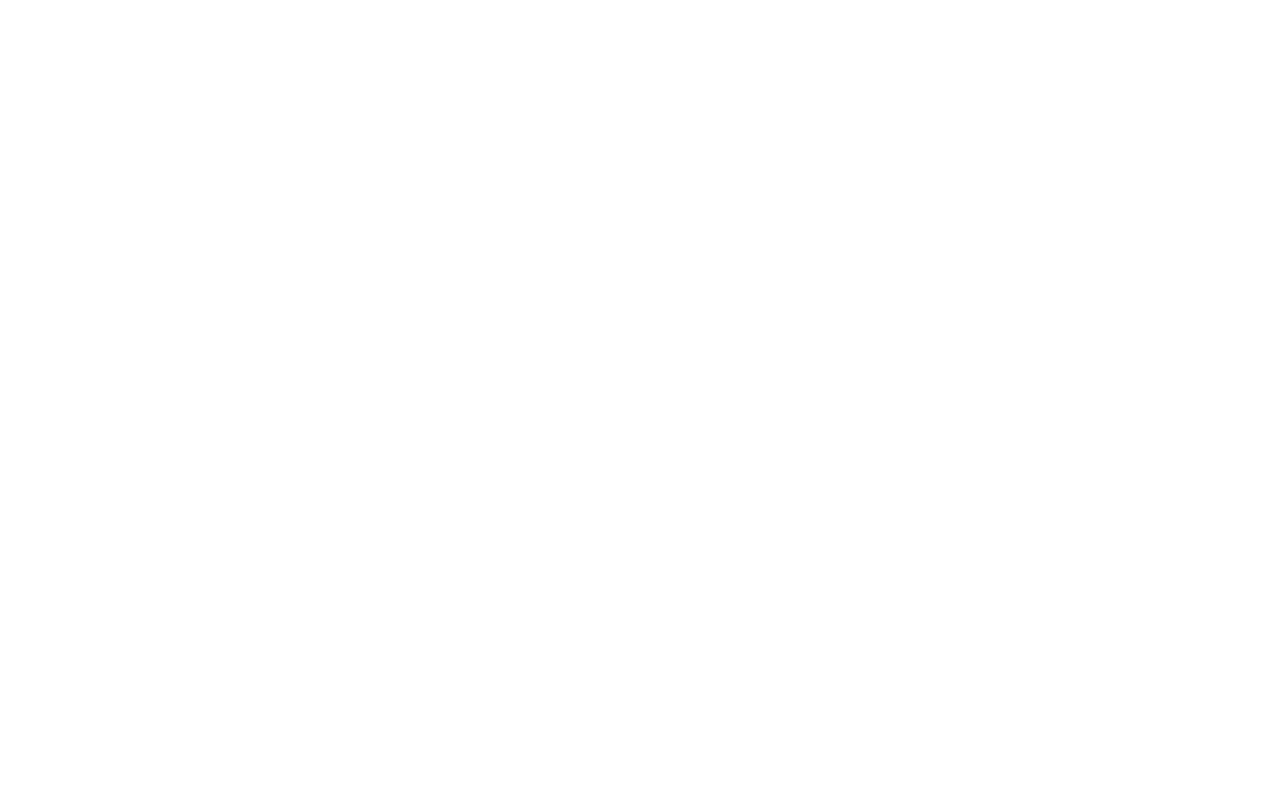
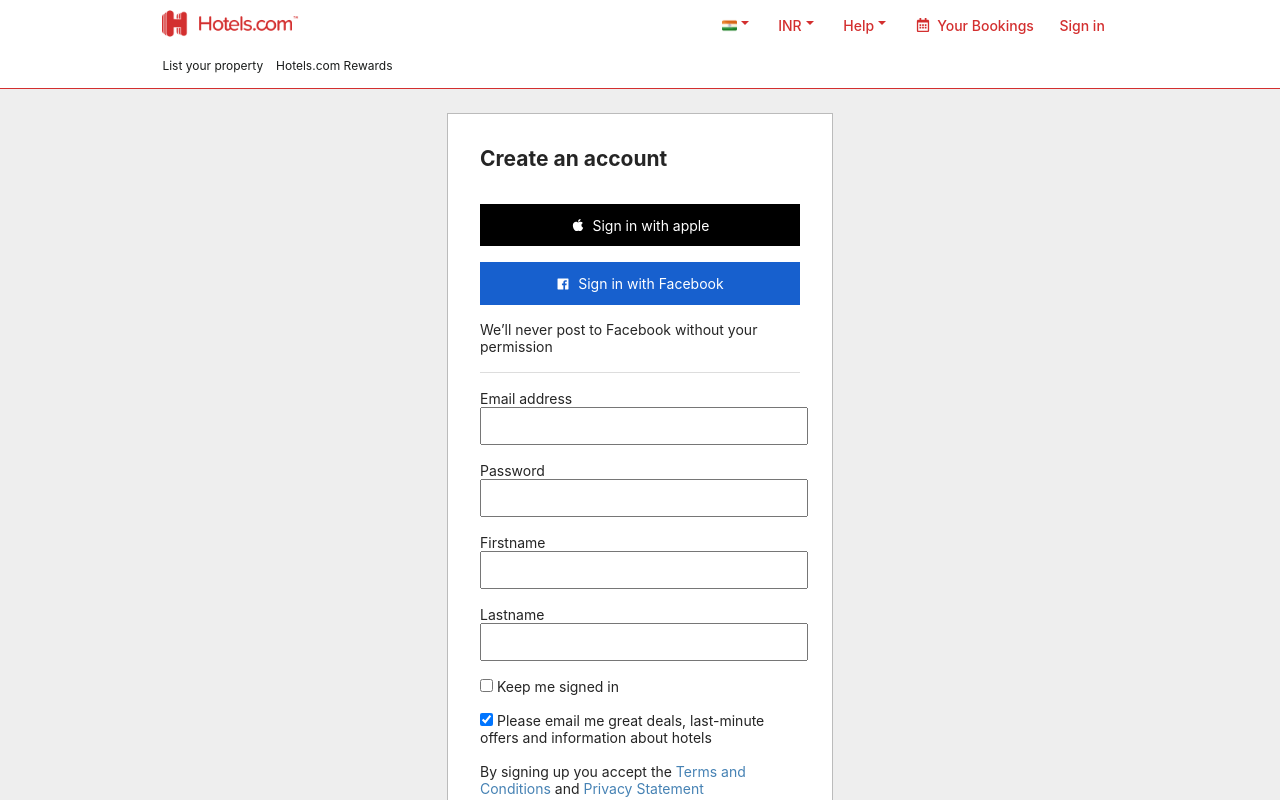
Before and after one commit to abhishekmah/Project-Hotels.com, a React (Create React App) app: page /signup in a window 1280 px wide. Shown: the top 800 px of the page. Built offline with nearby package versions, Linux system fonts and the light colour scheme.

Commit message:
create account component route added

```diff
--- a/src/Routes/Route.jsx
+++ b/src/Routes/Route.jsx
@@ -1,6 +1,7 @@
 import React from 'react'
 import { Switch,Route} from 'react-router-dom'
 import { Signin } from '../Pages/Auth/Signin'
+import { Signup } from '../Pages/Auth/Signup'
 import { Home } from '../Pages/Home/Home'
 
 const Routes = () => {
@@ -9,7 +10,7 @@ const Routes = () => {
             <Switch>
                 <Route exact path="/" > <Home/> </Route>
                 <Route path="/signin" > <Signin/> </Route>
-                <Route path="/signup" > </Route>
+                <Route path="/signup" > <Signup/> </Route>
             </Switch>
 
         </div>
```
